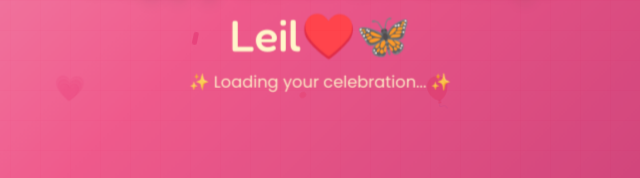
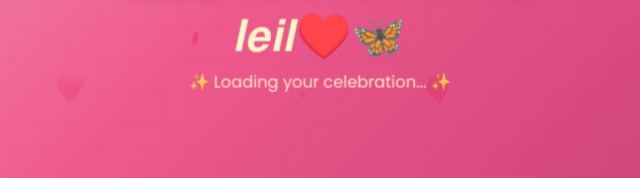
Before and after one commit to Eslam-blip/Leilo, a plain HTML site: page index.html in a window 1280 px wide. Shown: the part 480-658 px from the top of the page, 320-960 px from the left. Drawn offline with Linux system fonts and the light colour scheme.

Commit message:
Update birthday message with styled text

```diff
--- a/index.html
+++ b/index.html
@@ -368,7 +368,7 @@
         </div>
         <h1 id="loading-title">Happy 25th Birthday!</h1>
         <div class="loading-sparkles">
-            <span>Leil♥️🦋</span>
+            <span>𝒍𝒆𝒊𝒍♥️🦋</span>
         </div>
         <p class="loading-text">✨ Loading your celebration... ✨</p>
     </div>
```
